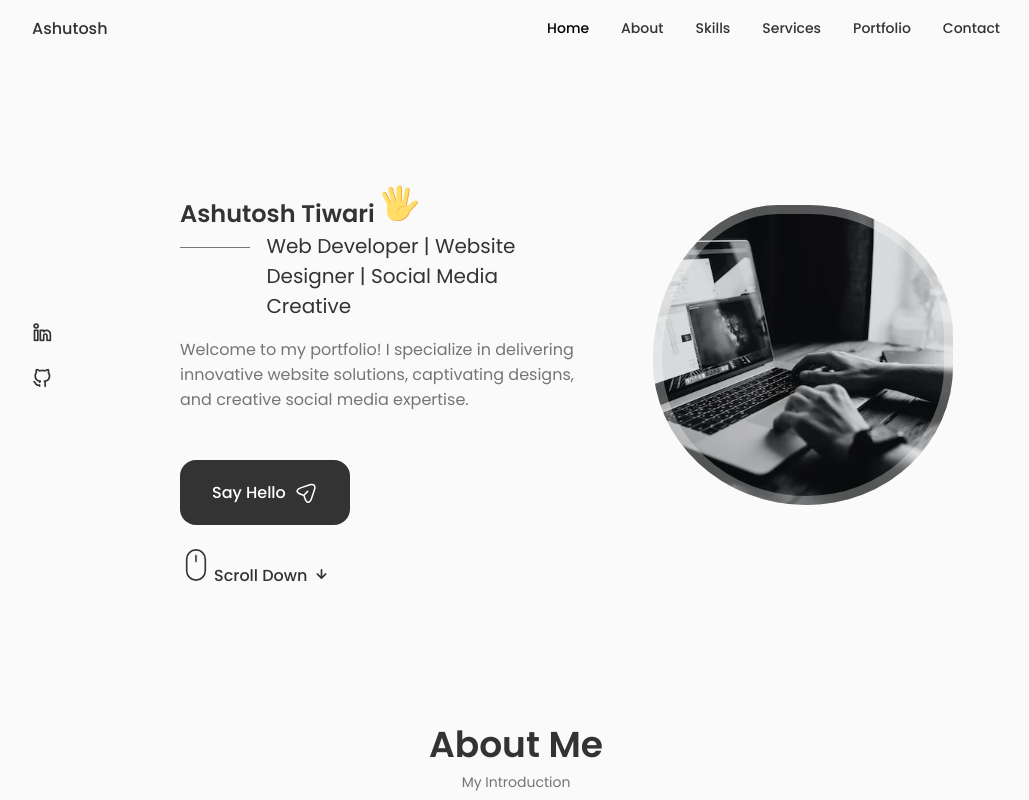
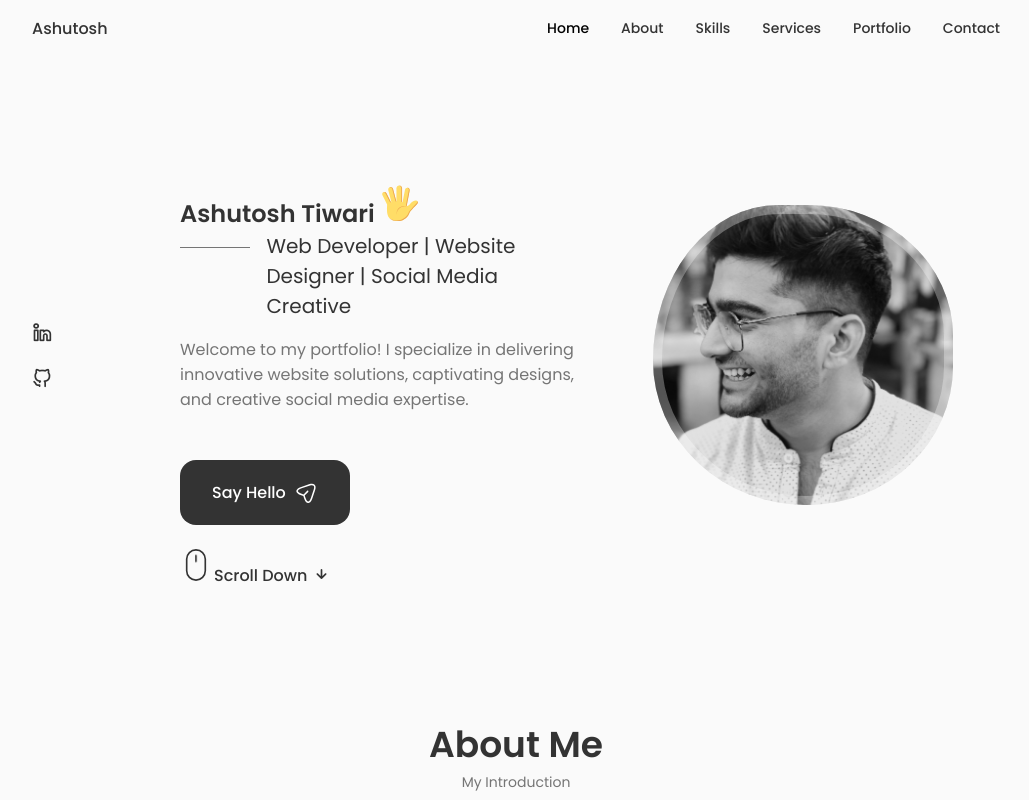
Before and after one commit to ashut0sh-tiwari/portfolio, a React (Create React App) app: page / in a window 1280 px wide. Shown: the top 800 px of the page, without its empty margins (124-1153 px from the left). Built offline with nearby package versions, Linux system fonts and the light colour scheme.

Commit message:
portfolio image and scrollup

```diff
--- a/src/components/about/About.jsx
+++ b/src/components/about/About.jsx
@@ -1,6 +1,6 @@
 import React from 'react'
 import'./about.css';
-import AboutImg from '../../assets/WebDesignLg.jpg'
+import AboutImg from '../../assets/profileashu.jpg'
 import CV from '../../assets/Ashutosh-Tiwari-Resume.pdf'
 import Info from './Info';
 
--- a/src/components/home/home.css
+++ b/src/components/home/home.css
@@ -59,7 +59,7 @@
 }
 
 .home__img{
-    background: url(../../assets/working\ lap.webp);
+    background: url(../../assets/profileashu.jpg);
     background-repeat: no-repeat;
     background-position: center;
     background-size: cover;
--- a/src/components/scrollup/Scrollup.jsx
+++ b/src/components/scrollup/Scrollup.jsx
@@ -9,7 +9,7 @@ const Scrollup = () => {
 
     })
   return (
-    <a href="/" className="scrollup">
+    <a href="#home" className="scrollup">
         <i className="uil uil-arrow-up scrollup__icon"></i>
     </a>
   )
```
Also changed, not shown: src/assets/profileashu.jpg (added).
